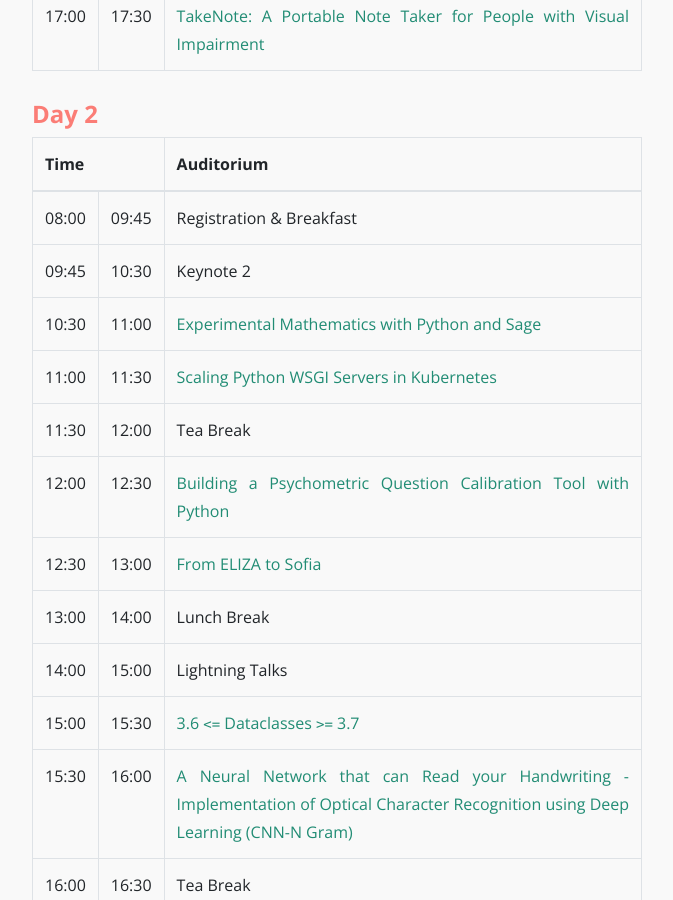
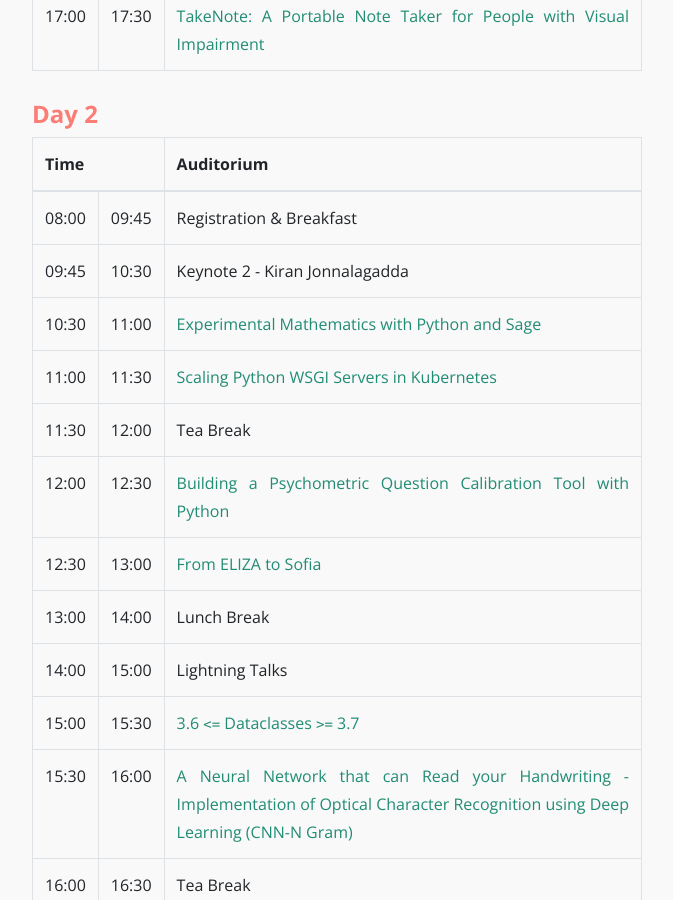
Before and after one commit to PySangamam/website, a Jekyll site: the page built from _posts/2018-08-14-schedule.md, in a window 1280 px wide and 900 px high, scrolled down 1233 px. Shown: the whole window, without its empty margins (303-976 px from the left). Built offline with Jekyll 4.4.1, drawn with Linux system fonts in a browser that asks for light colours.

Commit message:
Update schedule-day-two.yml

```diff
--- a/_data/schedule-day-two.yml
+++ b/_data/schedule-day-two.yml
@@ -4,7 +4,7 @@
 
 - from: "09:45"
   to: "10:30"
-  topic: "Keynote 2"
+  topic: "Keynote 2 - Kiran Jonnalagadda"
 
 - from: "10:30"
   to: "11:00"
```
